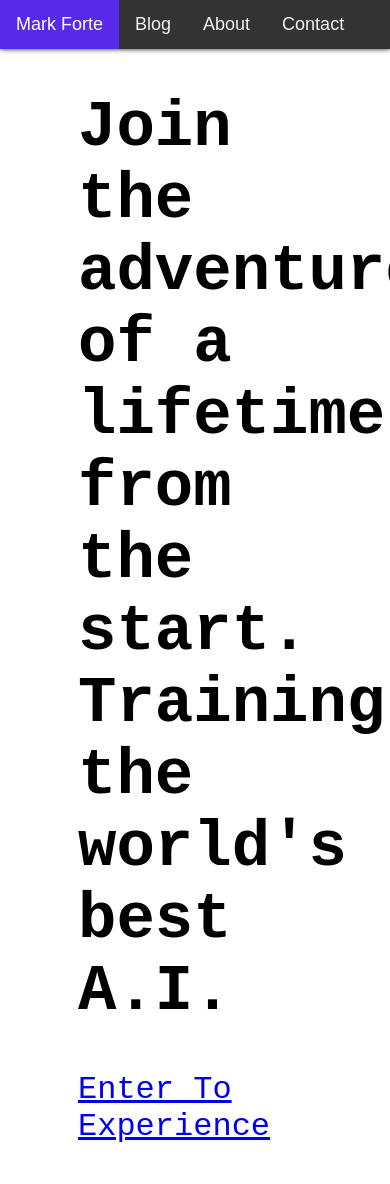
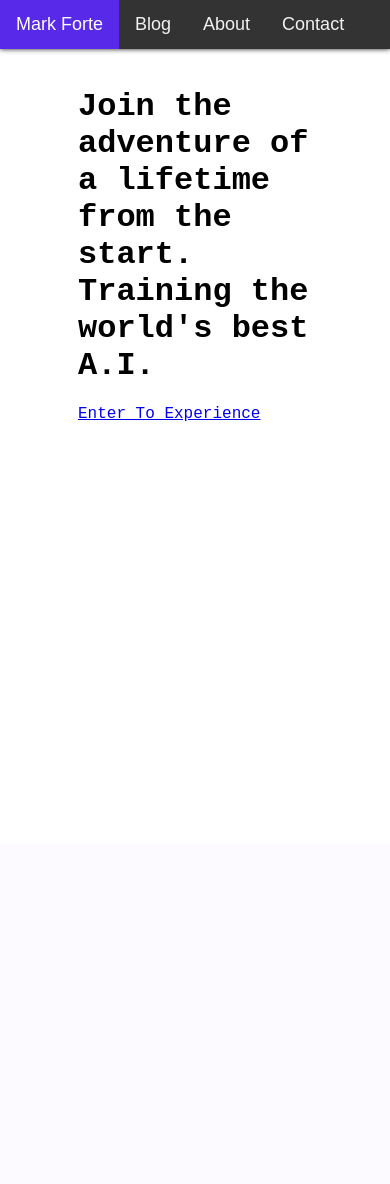
Before and after one commit to mforte215/forum, a Django app: page / in a window 390 px wide; the page is wider, and only the part inside the window is pictured. After the commit the page ends 421 px from the top of that part, so only its background shows below. Run offline with Django 5.2, Linux system fonts and the light colour scheme; some web fonts are replaced.

Commit message:
fixed responsive splash page

```diff
--- a/app/static/app/css/style.css
+++ b/app/static/app/css/style.css
@@ -7,7 +7,7 @@ body {
   font-family: "Courier New", Courier, monospace;
 }
 
-.other-page {
+.splash-page {
   width: 60%;
   margin: 10% auto;
   font-size: xx-large;
@@ -83,6 +83,10 @@ body {
 }
 
 @media (max-width: 600px) {
+  .splash-page {
+    font-size: medium;
+  }
+
   .article-tile {
     margin: 0 0 8% 0;
   }
--- a/app/templates/app/index.html
+++ b/app/templates/app/index.html
@@ -4,7 +4,7 @@
 
 
 {% block content %}
-<div class="other-page">
+<div class="splash-page">
     <h1>Join the adventure of a lifetime from the start. Training the world's best A.I.</h1>
     <a href="{% url 'articles' %}">Enter To Experience</a>
 </div>
```
